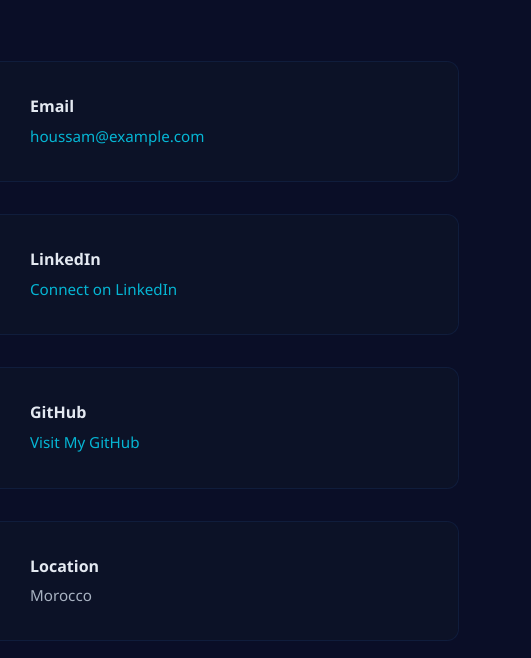
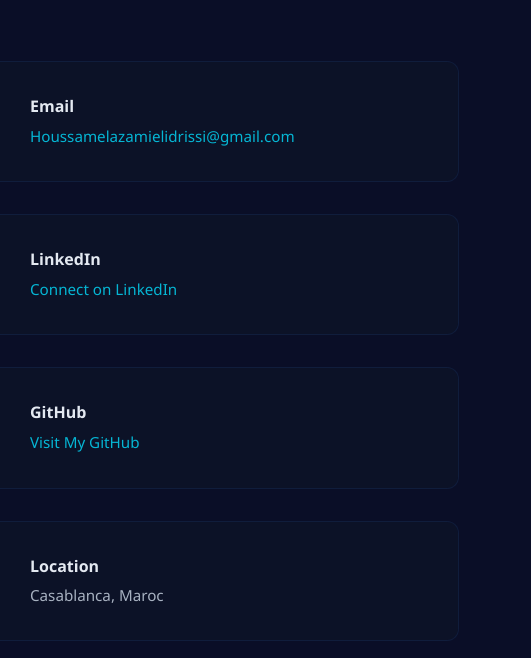
Before and after one commit to HoussamCS/AI_Portfolio, a website: page index.html in a window 1280 px wide. Shown: the part 5402-6060 px from the top of the page, 749-1280 px from the left. Drawn offline with Linux system fonts and the light colour scheme.

Commit message:
Correctd private informations

```diff
--- a/index.html
+++ b/index.html
@@ -463,7 +463,7 @@
                         </div>
                         <div class="contact-details">
                             <h4>Email</h4>
-                            <a href="mailto:houssam@example.com">houssam@example.com</a>
+                            <a href="mailto:Houssamelazamielidrissi@gmail.com">Houssamelazamielidrissi@gmail.com</a>
                         </div>
                     </div>
 
@@ -473,7 +473,7 @@
                         </div>
                         <div class="contact-details">
                             <h4>LinkedIn</h4>
-                            <a href="https://linkedin.com/in/houssam" target="_blank">Connect on LinkedIn</a>
+                            <a href="https://www.linkedin.com/in/houssam-el-azami-el-idrissi-495902126/" target="_blank">Connect on LinkedIn</a>
                         </div>
                     </div>
 
@@ -493,7 +493,7 @@
                         </div>
                         <div class="contact-details">
                             <h4>Location</h4>
-                            <p>Morocco</p>
+                            <p>Casablanca, Maroc</p>
                         </div>
                     </div>
                 </div>
@@ -509,10 +509,10 @@
                 <a href="https://github.com/HoussamCS" target="_blank" title="GitHub">
                     <i class="fab fa-github"></i>
                 </a>
-                <a href="https://linkedin.com/in/houssam" target="_blank" title="LinkedIn">
+                <a href="https://www.linkedin.com/in/houssam-el-azami-el-idrissi-495902126/" target="_blank" title="LinkedIn">
                     <i class="fab fa-linkedin"></i>
                 </a>
-                <a href="mailto:houssam@example.com" title="Email">
+                <a href="mailto:Houssamelazamielidrissi@gmail.com" title="Email">
                     <i class="fas fa-envelope"></i>
                 </a>
             </div>
```
